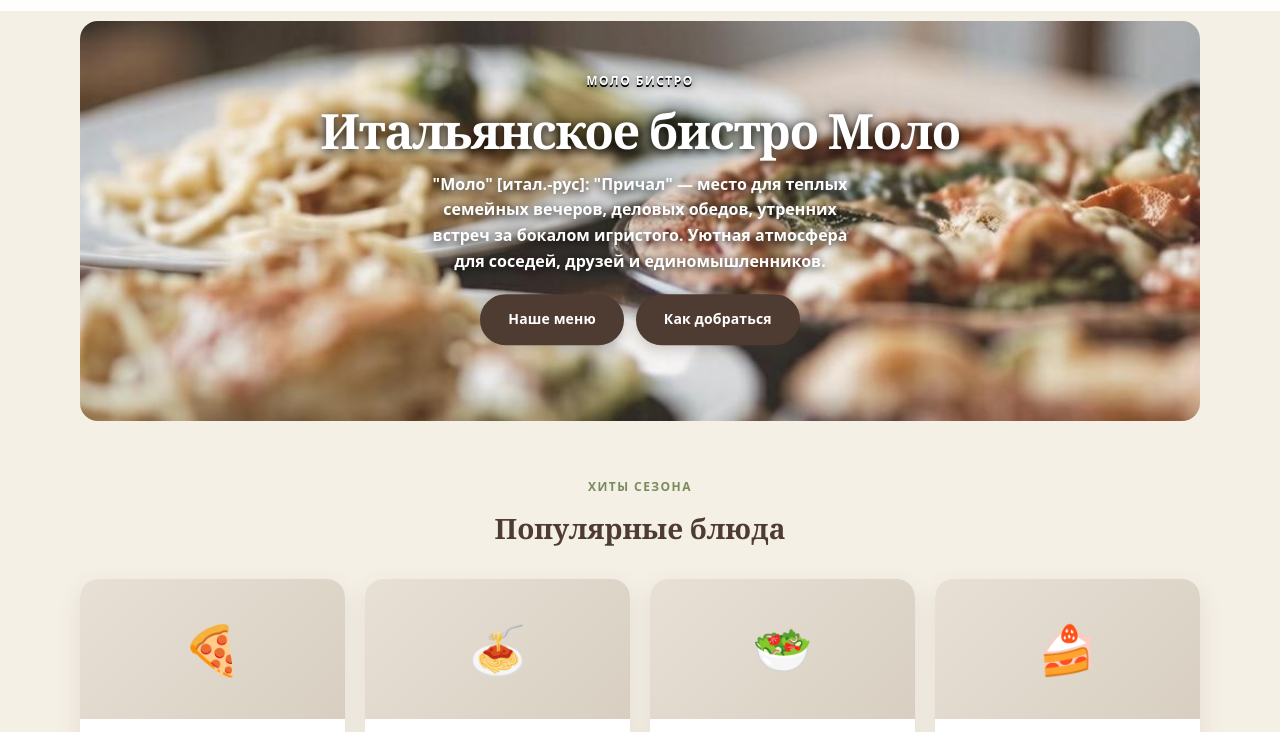
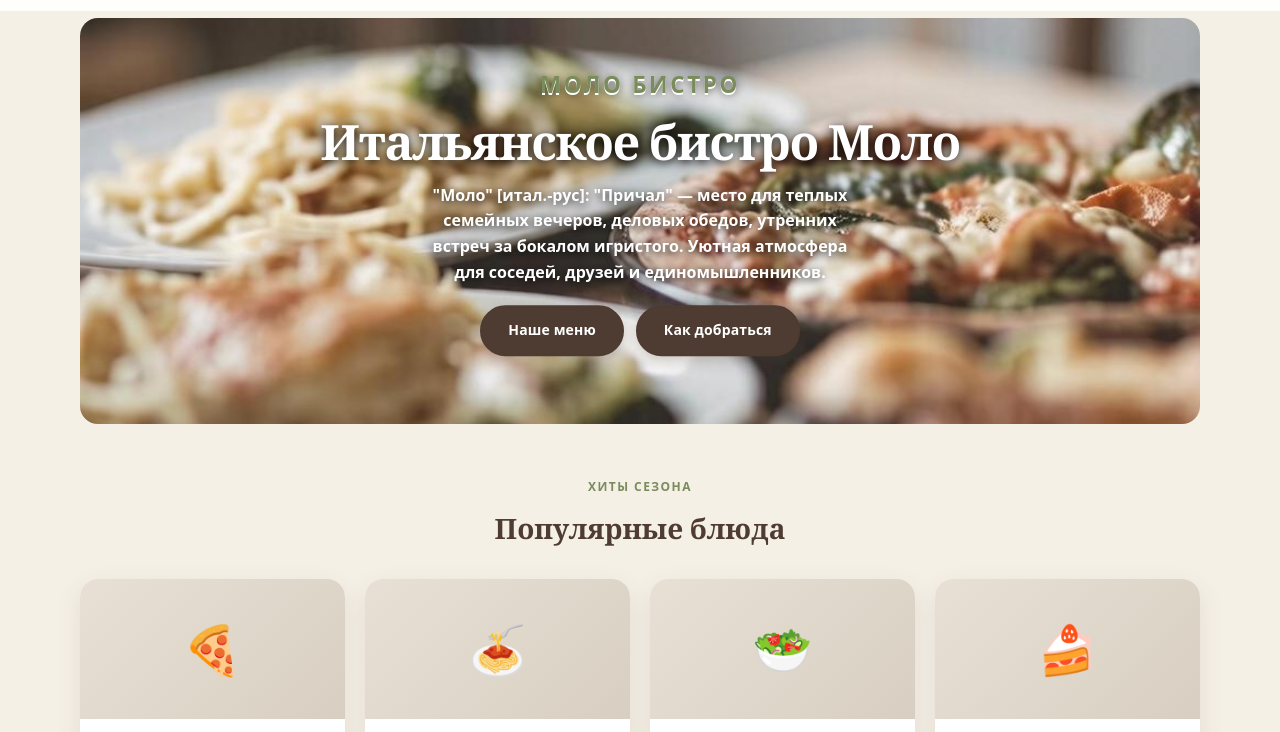
Before and after one commit to Ailono/molo_rest, a website: page public/preview-index-v2.html in a window 1280 px wide. Shown: the part 65-797 px from the top of the page. Drawn offline with nearby package versions, Linux system fonts and the light colour scheme; a web font is replaced by a local one.

Commit message:
auto: agent changes

```diff
--- a/public/preview-index-v2.html
+++ b/public/preview-index-v2.html
@@ -139,9 +139,10 @@
       }
 
       .preview-hero .kicker {
-        color: #fff !important;
+        color: var(--olive) !important;
         font-weight: 900 !important;
-        text-shadow: 0 2px 0 #000, 0 2px 8px rgba(0,0,0,0.7) !important;
+        font-size: 1.4em;
+        text-shadow: 0 2px 0 #fff, 0 2px 8px rgba(0,0,0,0.6) !important;
       }
 
       .preview-hero .headline h1 {
```
